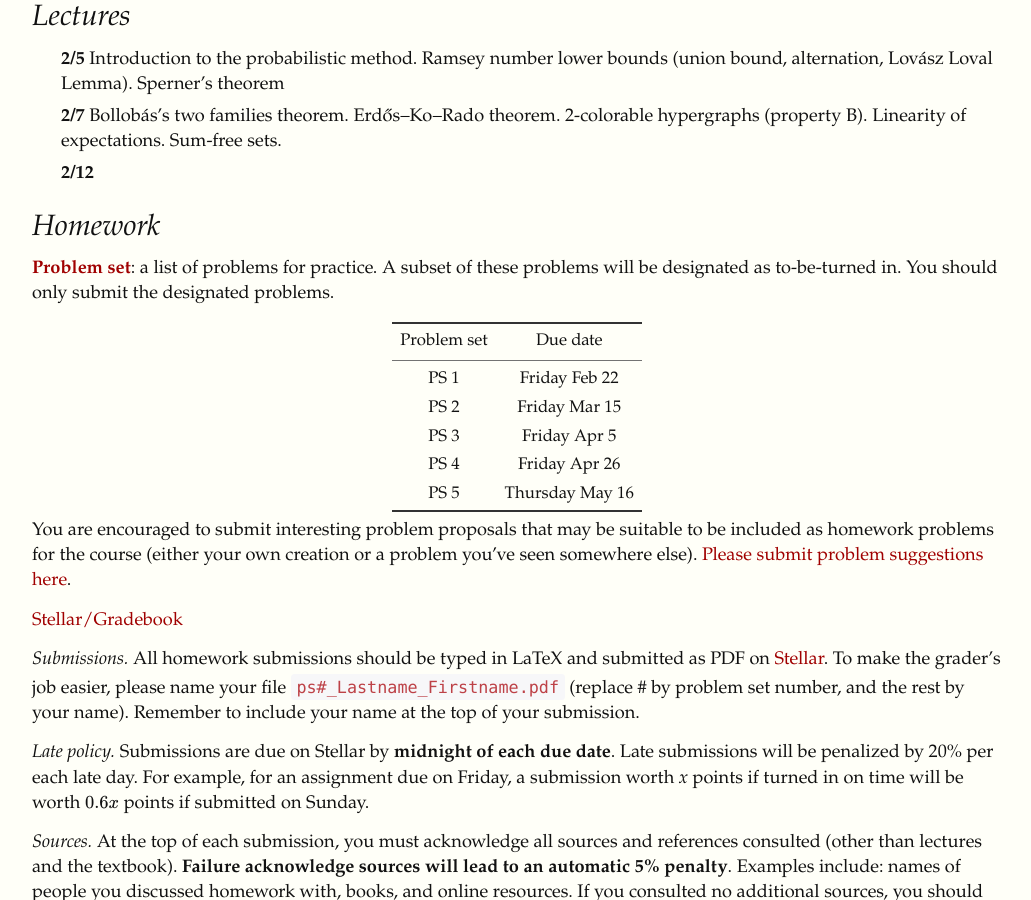
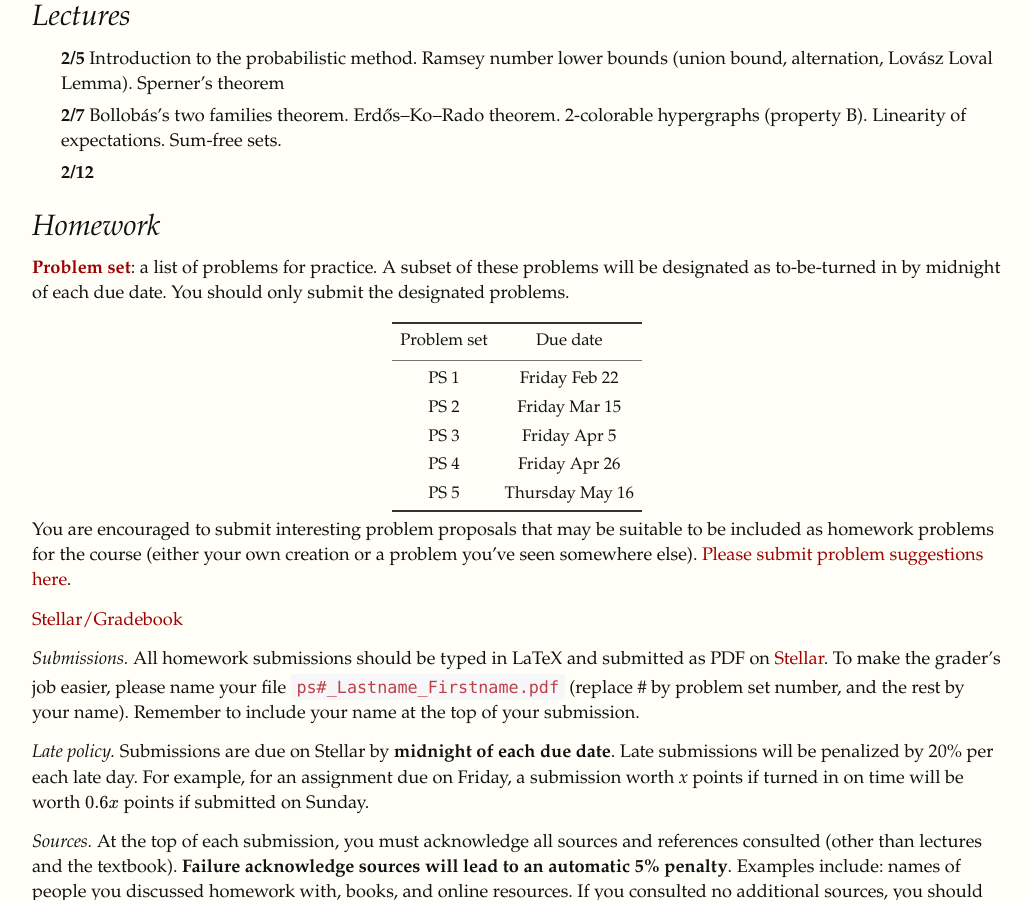
Before and after one commit to yufeizhao/yufeizhao.github.io, a Jekyll site: the page built from pm/index.md, in a window 1280 px wide and 900 px high, scrolled down 652 px. Shown: the whole window, without its empty margins (123-1154 px from the left). Built offline with Jekyll 4.4.1, drawn with Linux system fonts in a browser that asks for light colours; nearby versions of some CDN libraries; formulas are drawn with MathJax 3.

Commit message:
midnight

```diff
--- a/pm/index.md
+++ b/pm/index.md
@@ -36,7 +36,7 @@ A graduate-level introduction to the probabilistic method, a fundamental and pow
 
 ## Homework
 
-[**Problem set**](ps.pdf): a list of problems for practice. A subset of these problems will be designated as to-be-turned in. You should only submit the designated problems.
+[**Problem set**](ps.pdf): a list of problems for practice. A subset of these problems will be designated as to-be-turned in by midnight of each due date. You should only submit the designated problems.
 
 | Problem set | Due date  |
 |:---------------:|:-----------:|
```
